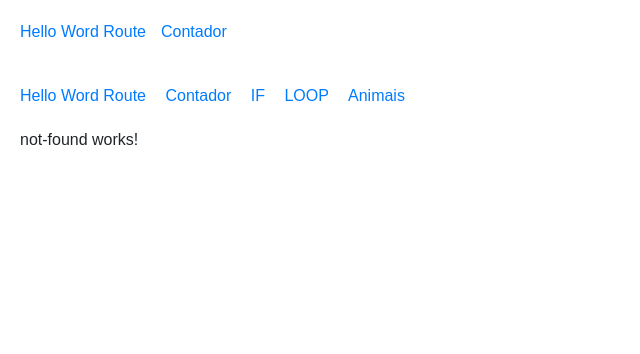
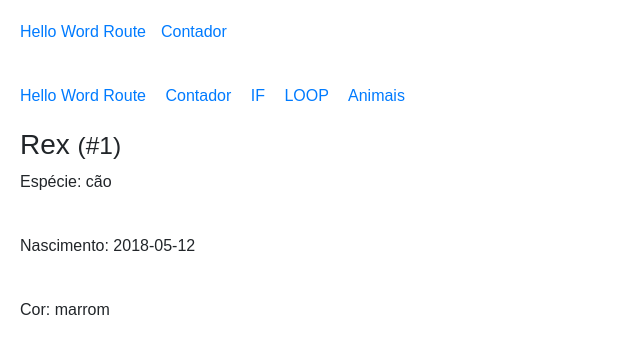
Before and after one commit to w1ls0nM/angular, an Angular app in the folder projectAngular/: page /animalDetalhes/1 in a window 1280 px wide. Shown: the top 354 px of the page, without its empty margins (0-640 px from the left). Built offline with nearby package versions, Linux system fonts and the light colour scheme; data requests are answered from the project's data file.

Commit message:
add form

```diff
--- a/projectAngular/src/app/app.component.ts
+++ b/projectAngular/src/app/app.component.ts
@@ -2,6 +2,7 @@ import { Component } from '@angular/core';
 import { RouterLink, RouterLinkActive, RouterOutlet } from '@angular/router';
 import { HelloWordComponent } from './hello-word/hello-word.component';
 import { ContadorComponent } from './contador/contador.component';
+import { CommonModule } from '@angular/common';
 
 @Component({
   selector: 'app-root',
@@ -11,7 +12,8 @@ import { ContadorComponent } from './contador/contador.component';
      HelloWordComponent,
       ContadorComponent,
        RouterLink,
-       RouterLinkActive
+       RouterLinkActive,
+       CommonModule
       ],
   templateUrl: './app.component.html',
   styleUrl: './app.component.scss'
--- a/projectAngular/src/app/app.config.ts
+++ b/projectAngular/src/app/app.config.ts
@@ -2,7 +2,12 @@ import { ApplicationConfig, provideZoneChangeDetection } from '@angular/core';
 import { provideRouter } from '@angular/router';
 
 import { routes } from './app.routes';
+import { provideHttpClient, withInterceptorsFromDi } from '@angular/common/http';
 
 export const appConfig: ApplicationConfig = {
-  providers: [provideZoneChangeDetection({ eventCoalescing: true }), provideRouter(routes)]
+  providers: [provideZoneChangeDetection({ eventCoalescing: true }), provideRouter(routes),
+    provideRouter(routes),
+    provideHttpClient(withInterceptorsFromDi())
+
+  ]
 };
--- a/projectAngular/src/app/app.routes.ts
+++ b/projectAngular/src/app/app.routes.ts
@@ -6,6 +6,7 @@ import { NgIFComponent } from './components/ng-if/ng-if.component';
 import { NgloopComponent } from './components/ngloop/ngloop.component';
 import { ListaAnimaisComponent } from './components/lista-animais/lista-animais.component';
 import { AnimalComponent } from './pages/animal/animal.component';
+import { AnimalDetalhesComponent } from './pages/animal-detalhes/animal-detalhes.component';
 
 export const routes: Routes = [
 
@@ -25,6 +26,9 @@ export const routes: Routes = [
     {
         path: 'ngloop', component:NgloopComponent
     },
+    {
+        path: 'animalDetalhes/:id', component:AnimalDetalhesComponent
+    },
 
 
 
--- a/projectAngular/src/app/components/lista-animais/lista-animais.component.html
+++ b/projectAngular/src/app/components/lista-animais/lista-animais.component.html
@@ -1,11 +1,14 @@
-<p>Lista animais</p>
+<p>Hello Word RouteContador</p>
 
-<div class="Lista">
-    @for (animal of animais; track animal.id) {
-    <div class="Cartao">
-        <h3>{{animal.nome}}
-            <small>(#{{animal.id}})</small> </h3>
-        <p>Espécie: {{animal.especie}}</p>
+<div class="CarouselContainer">
+    <button class="CarouselButton left" (click)="scrollLeft()">‹</button>
+    <div class="Carousel" #carousel>
+        <div *ngFor="let animal of animais" class="Cartao">
+            <div class="CartaoContent" [routerLink]="'/animalDetalhes/' + animal.id">
+                <h3>{{animal.nome}} <small>(#{{animal.id}})</small></h3>
+                <p>Espécie: {{animal.especie}}</p>
+            </div>
+        </div>
     </div>
-}
+    <button class="CarouselButton right" (click)="scrollRight()">›</button>
 </div>
--- a/projectAngular/src/app/components/lista-animais/lista-animais.component.scss
+++ b/projectAngular/src/app/components/lista-animais/lista-animais.component.scss
@@ -1,18 +1,73 @@
-.Lista{
+/* Carousel container */
+.CarouselContainer {
     display: flex;
-    flex-wrap: wrap;
+    align-items: center;
     justify-content: center;
+    position: relative;
+    max-width: 80vw;
+    overflow: hidden;
+    margin: auto;
 }
 
-.Cartao{
-    margin: 0.5rem;
+/* Carousel track */
+.Carousel {
+    display: flex;
+    overflow-x: auto;
+    scroll-behavior: smooth;
+    -ms-overflow-style: none;  /* for Internet Explorer, Edge */
+    scrollbar-width: none;  /* for Firefox */
+}
+
+.Carousel::-webkit-scrollbar {
+    display: none; /* Hide scrollbar for Webkit browsers */
+}
+
+/* Card styling */
+.Cartao {
+    min-width: 200px;
+    max-width: 200px;
+    margin: 0 1rem;
+    perspective: 1000px;
+    cursor: pointer;
+    transition: transform 0.6s;
+}
+
+.Cartao:hover .CartaoContent {
+    transform: rotateY(180deg);
+}
+
+.CartaoContent {
+    position: relative;
+    width: 100%;
+    height: 100%;
+    padding: 1rem;
     border: 1px solid rgb(23, 198, 198);
-    padding: 0.5rem;
     border-radius: 0.25rem;
+    background-color: white;
+    color: #333;
+    transition: transform 0.6s;
+    transform-style: preserve-3d;
+    box-shadow: 0px 4px 8px rgba(0, 0, 0, 0.2);
+}
 
-    h3{
-        small{
-            color: blue;
-        }
-    }
+/* Button styling */
+.CarouselButton {
+    background-color: rgba(0, 0, 0, 0.5);
+    color: white;
+    border: none;
+    padding: 0.5rem 1rem;
+    font-size: 2rem;
+    cursor: pointer;
+    position: absolute;
+    top: 50%;
+    transform: translateY(-50%);
+    z-index: 10;
 }
+
+.left {
+    left: 10px;
+}
+
+.right {
+    right: 10px;
+}
--- a/projectAngular/src/app/components/lista-animais/lista-animais.component.ts
+++ b/projectAngular/src/app/components/lista-animais/lista-animais.component.ts
@@ -1,17 +1,36 @@
 import { Component, inject, SimpleChange } from '@angular/core';
 import { AnimaisService } from '../../services/animais.service';
+import {  ElementRef, ViewChild } from '@angular/core';
+import { CommonModule } from '@angular/common';
+import { RouterLink } from '@angular/router';
 
 @Component({
   selector: 'app-lista-animais',
   standalone: true,
-  imports: [],
+  imports: [RouterLink, CommonModule],
   templateUrl: './lista-animais.component.html',
   styleUrl: './lista-animais.component.scss'
 })
 export class ListaAnimaisComponent {
+  @ViewChild('carousel') carousel!: ElementRef;
+
   animais:Array<any> = [];
 
   animaisService = inject (AnimaisService);
+
+  scrollLeft(): void {
+    this.carousel.nativeElement.scrollBy({
+      left: -200,
+      behavior: 'smooth'
+    });
+  }
+
+  scrollRight(): void {
+    this.carousel.nativeElement.scrollBy({
+      left: 200,
+      behavior: 'smooth'
+    });
+  }
   //old version
   // constructor(private animaisService: AnimaisService){}
 
@@ -28,6 +47,18 @@ export class ListaAnimaisComponent {
   // }
 
   ngOnInit(){
-    this.animais = this.animaisService.getAnimais();
+    // this.animais = this.animaisService.getAnimais();
+
+    this.animaisService.getAnimais().subscribe(
+      {
+        next:(data)=>{
+          console.log('data:', data);
+          this.animais = data;
+        },
+        error:(error) => {
+          console.error('erro no pedido:' , error);
+        }
+      }
+    );
   }
 }
--- /dev/null
+++ b/projectAngular/src/app/pages/animal-detalhes/animal-detalhes.component.html
@@ -0,0 +1,11 @@
+<div class="CartaoContent">
+    <h3>{{animal?.nome}}
+        <small>(#{{animal?.id}})</small>
+    </h3>
+    <p>Espécie: {{animal?.especie}}</p>
+    <br>
+    <p>Nascimento: {{animal?.dataNascimento}}</p>
+    <br>
+    <p>Cor: {{animal?.cor}}</p>
+
+</div>
--- /dev/null
+++ b/projectAngular/src/app/pages/animal-detalhes/animal-detalhes.component.ts
@@ -0,0 +1,35 @@
+import { Component } from '@angular/core';
+import { ActivatedRoute } from '@angular/router';
+import { AnimaisService } from '../../services/animais.service';
+import { Animal } from '../../models/animal';
+
+@Component({
+  selector: 'app-animal-detalhes',
+  standalone: true,
+  imports: [],
+  templateUrl: './animal-detalhes.component.html',
+  styleUrl: './animal-detalhes.component.scss'
+})
+export class AnimalDetalhesComponent {
+  animal: Animal | undefined;
+constructor(private route: ActivatedRoute,
+  private animaisService: AnimaisService
+){
+
+}
+
+ngOnInit(){
+  console.log(this.route.snapshot.paramMap.get('id'));
+
+  const id = this.route.snapshot.paramMap.get('id') || '1';
+  this.animaisService.getAnimal(id).subscribe({
+    next:(data) => {
+      console.log(data);
+      this.animal = data;
+    },
+    error:(error) => {
+      console.error('algo errado' , error);
+    }
+  })
+}
+}
--- a/projectAngular/src/app/services/animais.service.ts
+++ b/projectAngular/src/app/services/animais.service.ts
@@ -21,6 +21,16 @@ export class AnimaisService {
     //best pratic clone the object
     //return [... this.animais];
 
-    return
+    return this.http.get('http://localhost:3000/animais')
+   }
+
+   getAnimal(id:string):Observable<any>{
+
+
+    // return this.animais;
+    //best pratic clone the object
+    //return [... this.animais];
+
+    return this.http.get('http://localhost:3000/animais/' + id)
    }
 }
```
Also changed, not shown: projectAngular/src/app/pages/animal-detalhes/animal-detalhes.component.scss (added), 1 other file (tests, documents, lock files or other folders).
